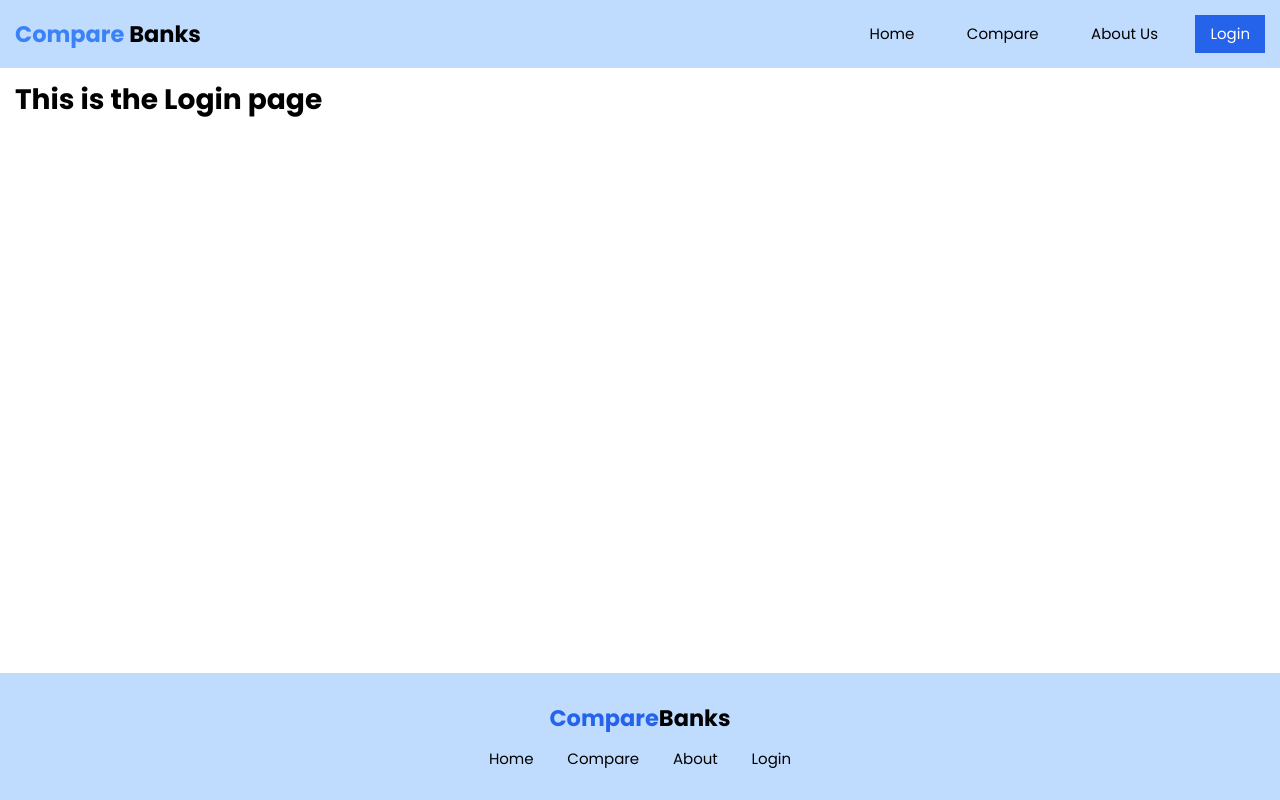
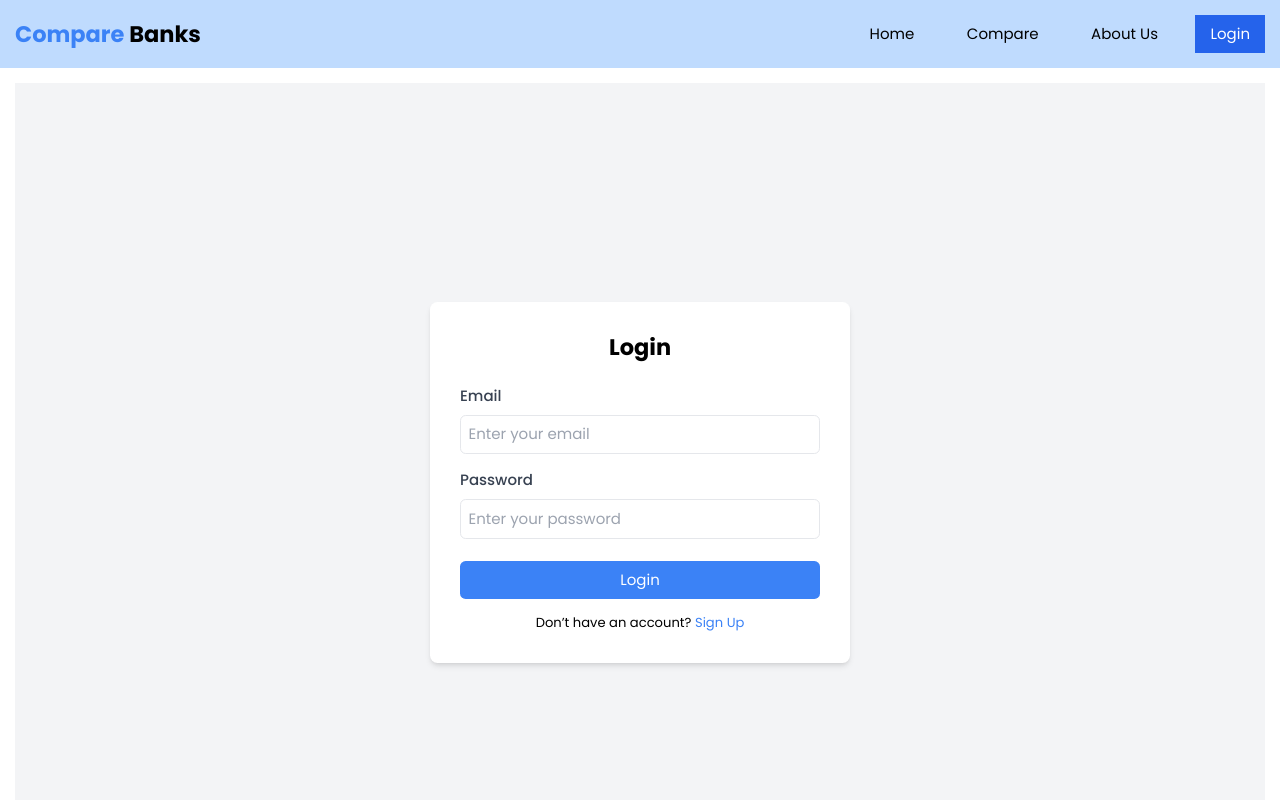
Before and after one commit to OptimusJc/Compare_Banks, a React (Vite) app in the folder frontend/: page /login in a window 1280 px wide. Shown: the top 800 px of the page. Built offline with nearby package versions, Linux system fonts and the light colour scheme.

Commit message:
Add login page

```diff
--- a/frontend/src/pages/Login.tsx
+++ b/frontend/src/pages/Login.tsx
@@ -1,9 +1,77 @@
-import React from 'react';
+import React, { useState } from 'react';
 
 export default function Login() {
+  const [email, setEmail] = useState('');
+  const [password, setPassword] = useState('');
+  const [error, setError] = useState('');
+
+  const handleSubmit = (e) => {
+    e.preventDefault();
+    if (!email || !password) {
+      setError('Please fill in both the email and password');
+    } else {
+      setError('');
+
+      console.log('Logged in with ', { email, password });
+    }
+  };
+
   return (
     <div>
-      <h1 className='text-3xl font-bold'>This is the Login page</h1>
+      <div className='flex min-h-screen items-center justify-center bg-gray-100'>
+        <div className='w-full max-w-md rounded-lg bg-white p-8 shadow-md'>
+          <h2 className='mb-6 text-center text-2xl font-bold'>Login</h2>
+          {error && (
+            <div className='mb-4 text-center text-sm text-red-500'>{error}</div>
+          )}
+          <form onSubmit={handleSubmit}>
+            <div className='mb-4'>
+              <label
+                htmlFor='email'
+                className='mb-2 block font-medium text-gray-700'
+              >
+                Email
+              </label>
+              <input
+                type='email'
+                id='email'
+                value={email}
+                onChange={(e) => setEmail(e.target.value)}
+                className='w-full rounded-md border p-2 focus:outline-none focus:ring-2 focus:ring-blue-400'
+                placeholder='Enter your email'
+              />
+            </div>
+            <div className='mb-6'>
+              <label
+                htmlFor='password'
+                className='mb-2 block font-medium text-gray-700'
+              >
+                Password
+              </label>
+              <input
+                type='password'
+                id='password'
+                value={password}
+                onChange={(e) => setPassword(e.target.value)}
+                className='w-full rounded-md border p-2 focus:outline-none focus:ring-2 focus:ring-blue-400'
+                placeholder='Enter your password'
+              />
+            </div>
+            <button
+              type='submit'
+              className='w-full rounded-md bg-blue-500 py-2 text-white transition duration-200 hover:bg-blue-600'
+            >
+              Login
+            </button>
+          </form>
+          <p className='mt-4 text-center text-sm'>
+            Don’t have an account?{' '}
+            <a href='/signup' className='text-blue-500 hover:underline'>
+              Sign Up
+            </a>
+          </p>
+        </div>
+      </div>
     </div>
   );
 }
```
